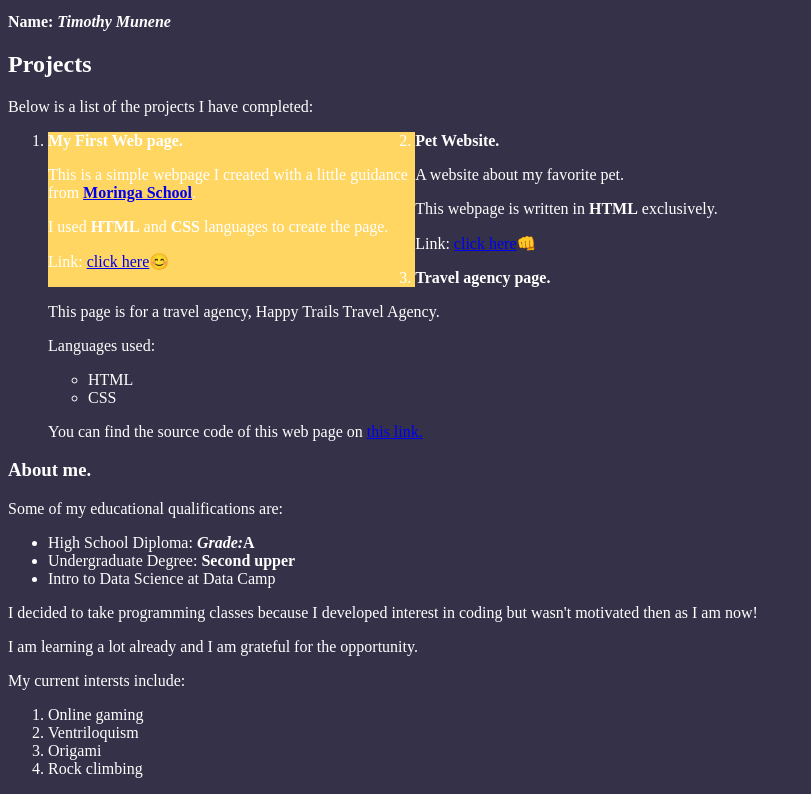
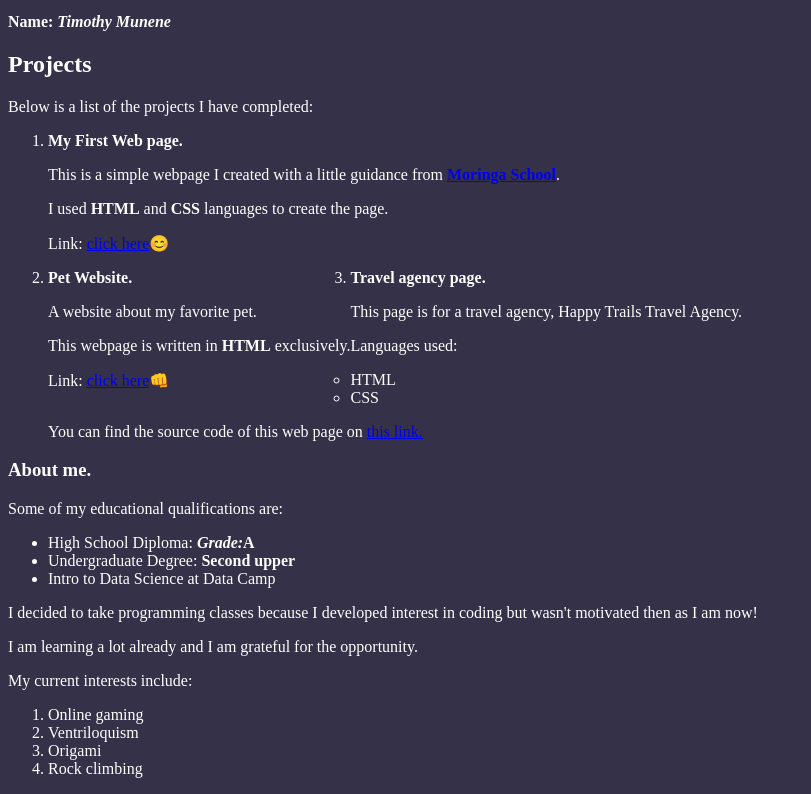
Before and after one commit to TimothyGicharu/portfolio-page, a plain HTML site: page index.html in a window 1280 px wide. Shown: the part 557-1351 px from the top of the page, without its empty margins (0-811 px from the left). Drawn offline with Linux system fonts and the light colour scheme.

Commit message:
Fix spelling error

```diff
--- a/css/styles.css
+++ b/css/styles.css
@@ -4,6 +4,10 @@
   margin-right: auto;
   width: 50%;
   border-radius: 30px;
+}
+
+.column {
+  float: left;
 }
 h1 {
   text-align: center;
@@ -18,15 +22,16 @@ body {
     background-color: magenta;
     color: gold;
   }
+  .sidebar {
+    float: left;
+    background-color: #FFD662;
+    width: 30%;
+  }
 }
 @media screen and (min-width: 768px) {
   body {
     background-color: #343148;
     color: white;
   }
-  .sidebar {
-    float: left;
-    background-color: #FFD662;
-    width: 30%;
-  }
+
 }
--- a/index.html
+++ b/index.html
@@ -18,12 +18,12 @@
         <p>I used <strong>HTML</strong> and <strong>CSS </strong> languages to create the page.</p>
         <p>Link: <a href="https://github.com/TimothyGicharu/my-first-webpage.git">click here</a>&#x1F60a;</p>
       </div>
-
+      <div class="column">
         <li><strong>Pet Website.</strong></li>
         <p>A website about my favorite pet. </p>
         <p>This webpage is written in <strong>HTML</strong> exclusively.</p>
         <p>Link: <a href="https://github.com/TimothyGicharu/pet-website.git">click here</a>&#x1F44a;</p>
-
+      </div>
         <li><strong>Travel agency page.</strong></li>
         <p>This page is for a travel agency, Happy Trails Travel Agency.</p>
         <p>Languages used:
@@ -34,6 +34,7 @@
         </p>
         <p>You can find the source code of this web page on <a href="https://github.com/TimothyGicharu/travel-agency-project.git">this link.</a></p>
       </ol>
+
     <h3>About me.</h3>
     <p>Some of my educational qualifications are:</p>
     <ul>
@@ -44,7 +45,7 @@
     <p>I decided to take programming classes because I developed interest in coding
     but wasn't motivated then as I am now!</p>
     <p>I am learning a lot already and I am grateful for the opportunity.</p>
-    <p>My current intersts include:</p>
+    <p>My current interests include:</p>
     <ol>
       <li>Online gaming</li>
       <li>Ventriloquism</li>
```
Lines whose indentation alone changed are shown as unchanged.
